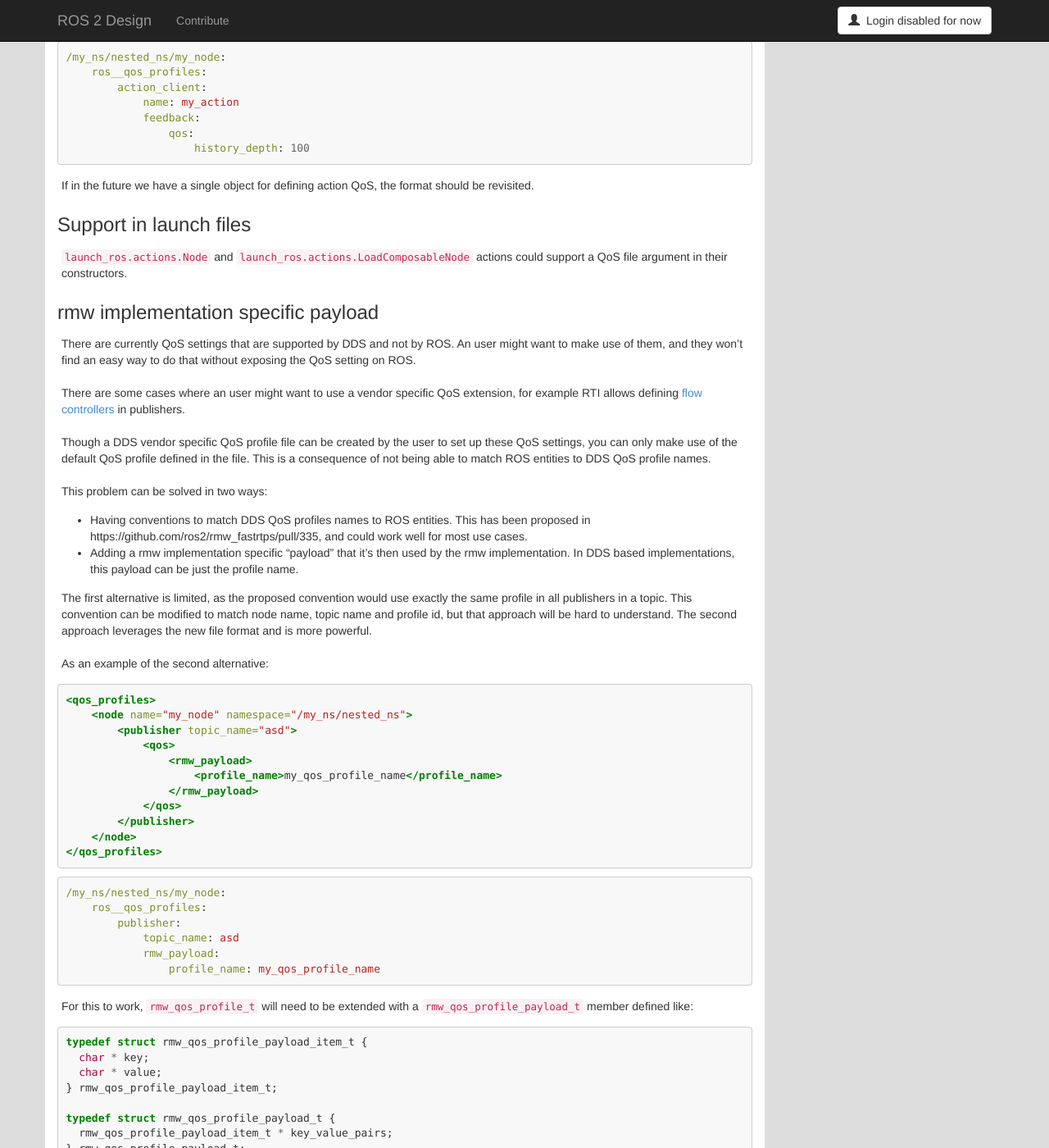
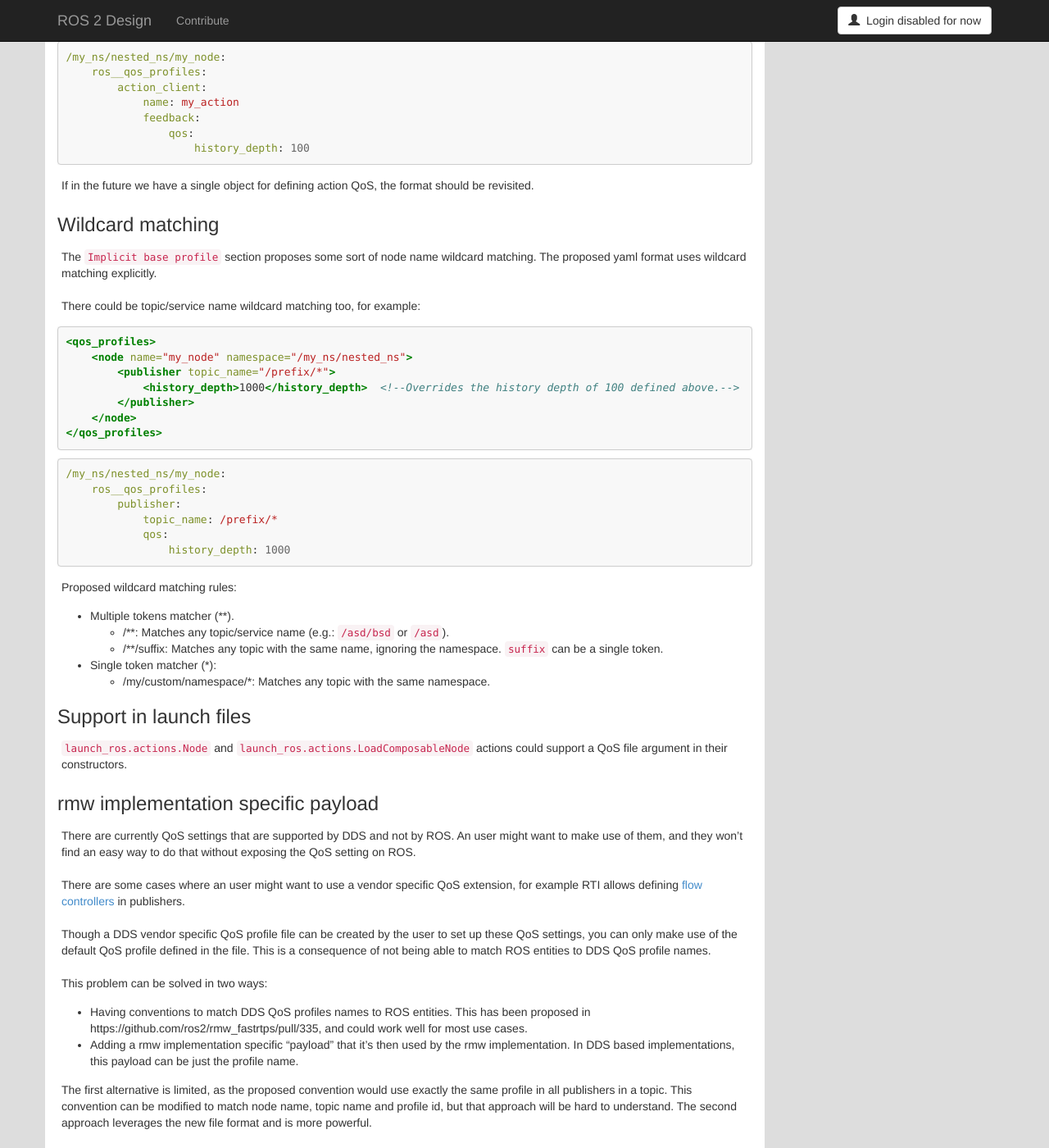
Before and after one commit to ros2/design, a Jekyll site: the page built from articles/external_qos_file.md, in a window 1280 px wide and 1400 px high, scrolled down 8298 px. Shown: the whole window at 82% size. Built offline with Jekyll 4.4.1, drawn with Linux system fonts in a browser that asks for light colours; nearby versions of some CDN libraries.

Commit message:
Consider wildcard matching of topic/service names too
Signed-off-by: Ivan Santiago Paunovic <ivanpauno@ekumenlabs.com>

````diff
--- a/articles/external_qos_file.md
+++ b/articles/external_qos_file.md
@@ -465,6 +465,40 @@ The file format should support actions, if not the user would have to use the to
 
 If in the future we have a single object for defining action QoS, the format should be revisited.
 
+### Wildcard matching
+
+The `Implicit base profile` section proposes some sort of node name wildcard matching.
+The proposed yaml format uses wildcard matching explicitly.
+
+There could be topic/service name wildcard matching too, for example:
+
+```xml
+<qos_profiles>
+    <node name="my_node" namespace="/my_ns/nested_ns">
+        <publisher topic_name="/prefix/*">
+            <history_depth>1000</history_depth>  <!--Overrides the history depth of 100 defined above.-->
+        </publisher>
+    </node>
+</qos_profiles>
+```
+
+```yaml
+/my_ns/nested_ns/my_node:
+    ros__qos_profiles:
+        publisher:
+            topic_name: /prefix/*
+            qos:
+                history_depth: 1000
+```
+
+Proposed wildcard matching rules:
+
+- Multiple tokens matcher (**).
+  - /**: Matches any topic/service name (e.g.: `/asd/bsd` or `/asd`).
+  - /**/suffix: Matches any topic with the same name, ignoring the namespace. `suffix` can be a single token.
+- Single token matcher (*):
+  - /my/custom/namespace/*: Matches any topic with the same namespace.
+
 ### Support in launch files
 
 `launch_ros.actions.Node` and `launch_ros.actions.LoadComposableNode` actions could support a QoS file argument in their constructors.
````
